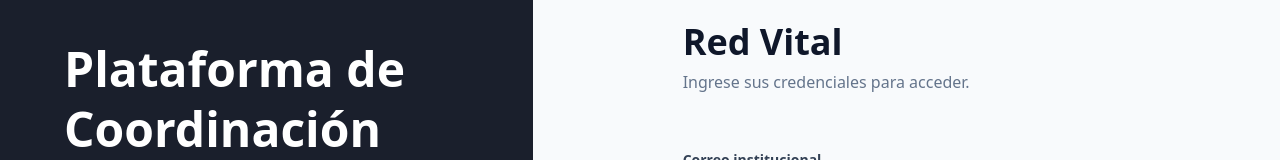
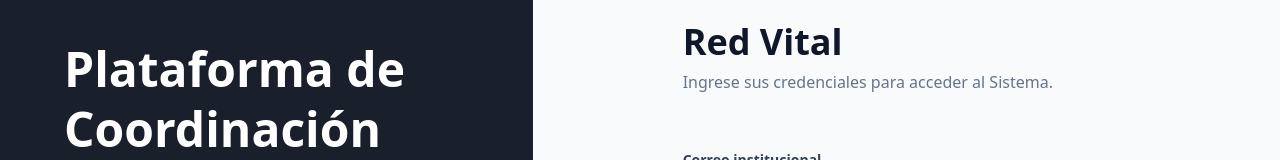
Before and after one commit to evkaal/RedVital, a React (Vite) app in the folder frontend/: page /RedVital/login in a window 1280 px wide. Shown: the part 172-332 px from the top of the page. Built offline with nearby package versions, Linux system fonts and the light colour scheme.

Commit message:
Cambio pequeño en el título del login

```diff
--- a/frontend/src/pages/Login.jsx
+++ b/frontend/src/pages/Login.jsx
@@ -71,7 +71,7 @@ export default function Login() {
           </div>
           <h2 className="text-4xl font-bold text-slate-900 mb-2">Red Vital</h2>
           <p className="text-slate-500 mb-8">
-            Ingrese sus credenciales para acceder.
+            Ingrese sus credenciales para acceder al Sistema.
           </p>
 
           {/* Selector de Rol */}
```
